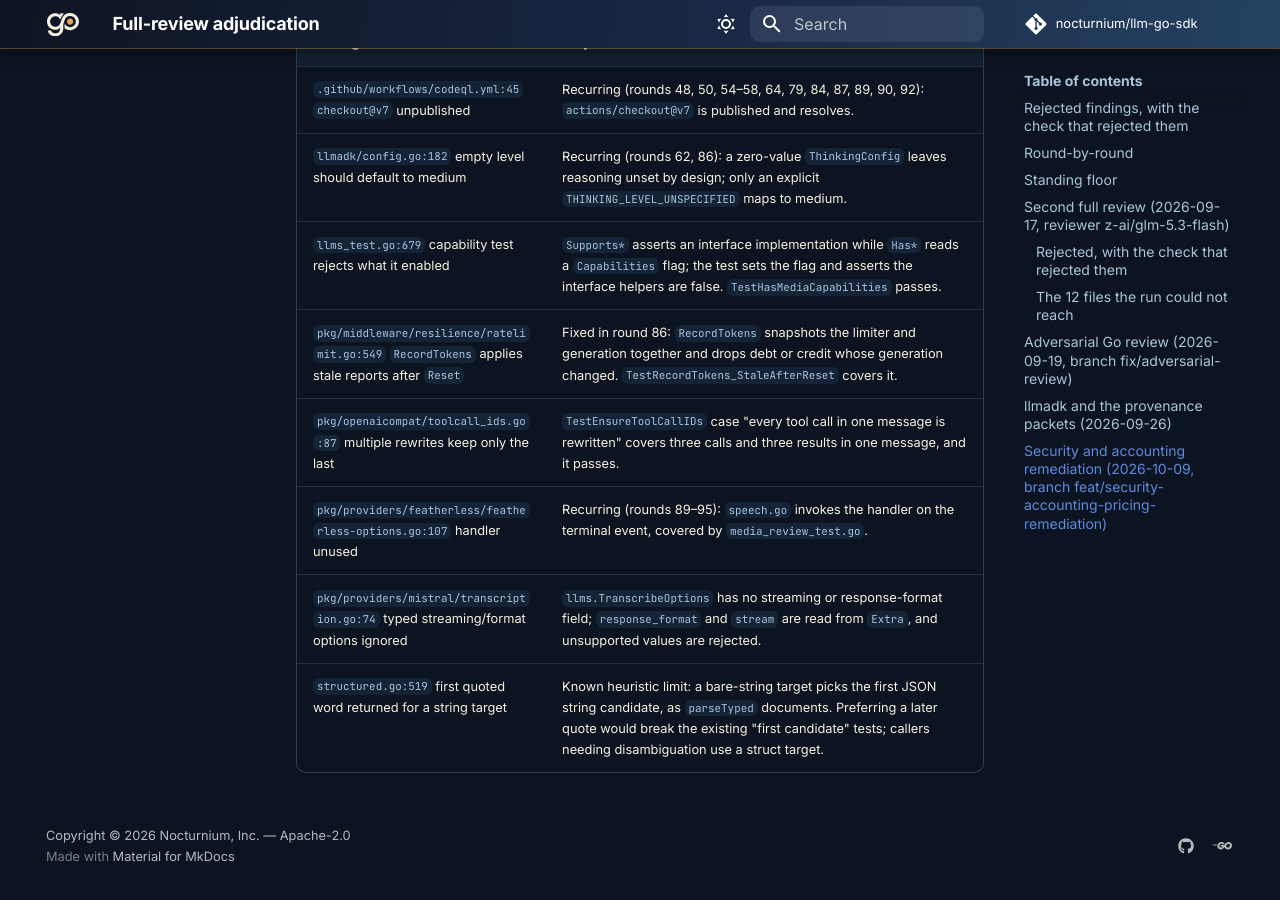
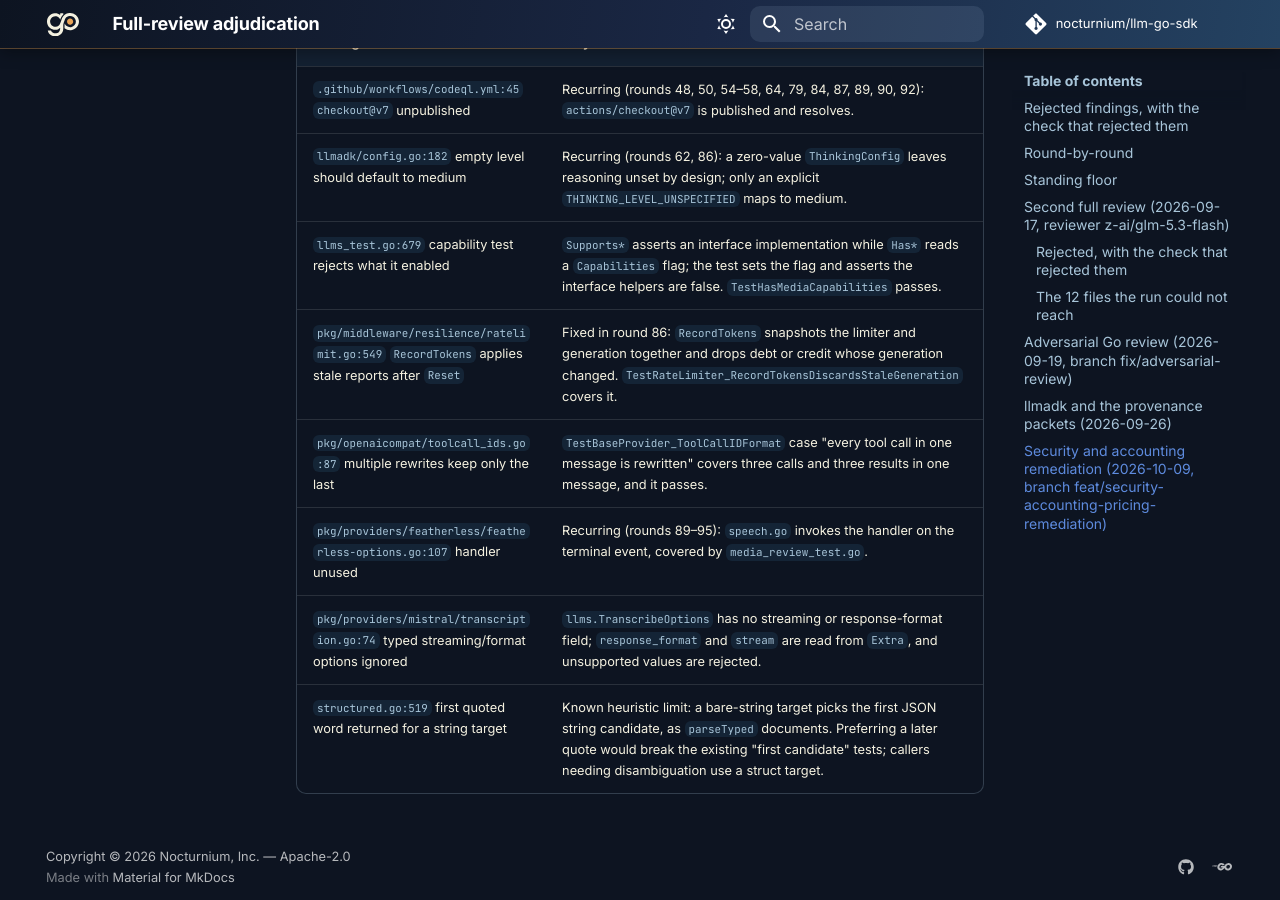
Before and after one commit to nocturnium/llm-go-sdk, an MkDocs documentation site: the page built from docs/nitpick-adjudication.md, in a window 1280 px wide and 900 px high, scrolled down 45790 px. Built offline with MkDocs 1.6.1 and Material for MkDocs 9.7.7, drawn with Linux system fonts in a browser that asks for light colours; comment, search, counter and statistics services are not loaded; before the commit the page ends 46669 px from its top, so only the background shows below that.

Commit message:
Name the right tests in the round 96 adjudication

```diff
--- a/docs/nitpick-adjudication.md
+++ b/docs/nitpick-adjudication.md
@@ -1070,8 +1070,8 @@ a nil `Option`, so `New(nil, ...)` constructs rather than panics.
 | `.github/workflows/codeql.yml:45` `checkout@v7` unpublished | Recurring (rounds 48, 50, 54–58, 64, 79, 84, 87, 89, 90, 92): `actions/checkout@v7` is published and resolves. |
 | `llmadk/config.go:182` empty level should default to medium | Recurring (rounds 62, 86): a zero-value `ThinkingConfig` leaves reasoning unset by design; only an explicit `THINKING_LEVEL_UNSPECIFIED` maps to medium. |
 | `llms_test.go:679` capability test rejects what it enabled | `Supports*` asserts an interface implementation while `Has*` reads a `Capabilities` flag; the test sets the flag and asserts the interface helpers are false. `TestHasMediaCapabilities` passes. |
-| `pkg/middleware/resilience/ratelimit.go:549` `RecordTokens` applies stale reports after `Reset` | Fixed in round 86: `RecordTokens` snapshots the limiter and generation together and drops debt or credit whose generation changed. `TestRecordTokens_StaleAfterReset` covers it. |
-| `pkg/openaicompat/toolcall_ids.go:87` multiple rewrites keep only the last | `TestEnsureToolCallIDs` case "every tool call in one message is rewritten" covers three calls and three results in one message, and it passes. |
+| `pkg/middleware/resilience/ratelimit.go:549` `RecordTokens` applies stale reports after `Reset` | Fixed in round 86: `RecordTokens` snapshots the limiter and generation together and drops debt or credit whose generation changed. `TestRateLimiter_RecordTokensDiscardsStaleGeneration` covers it. |
+| `pkg/openaicompat/toolcall_ids.go:87` multiple rewrites keep only the last | `TestBaseProvider_ToolCallIDFormat` case "every tool call in one message is rewritten" covers three calls and three results in one message, and it passes. |
 | `pkg/providers/featherless/featherless-options.go:107` handler unused | Recurring (rounds 89–95): `speech.go` invokes the handler on the terminal event, covered by `media_review_test.go`. |
 | `pkg/providers/mistral/transcription.go:74` typed streaming/format options ignored | `llms.TranscribeOptions` has no streaming or response-format field; `response_format` and `stream` are read from `Extra`, and unsupported values are rejected. |
 | `structured.go:519` first quoted word returned for a string target | Known heuristic limit: a bare-string target picks the first JSON string candidate, as `parseTyped` documents. Preferring a later quote would break the existing "first candidate" tests; callers needing disambiguation use a struct target. |
```
